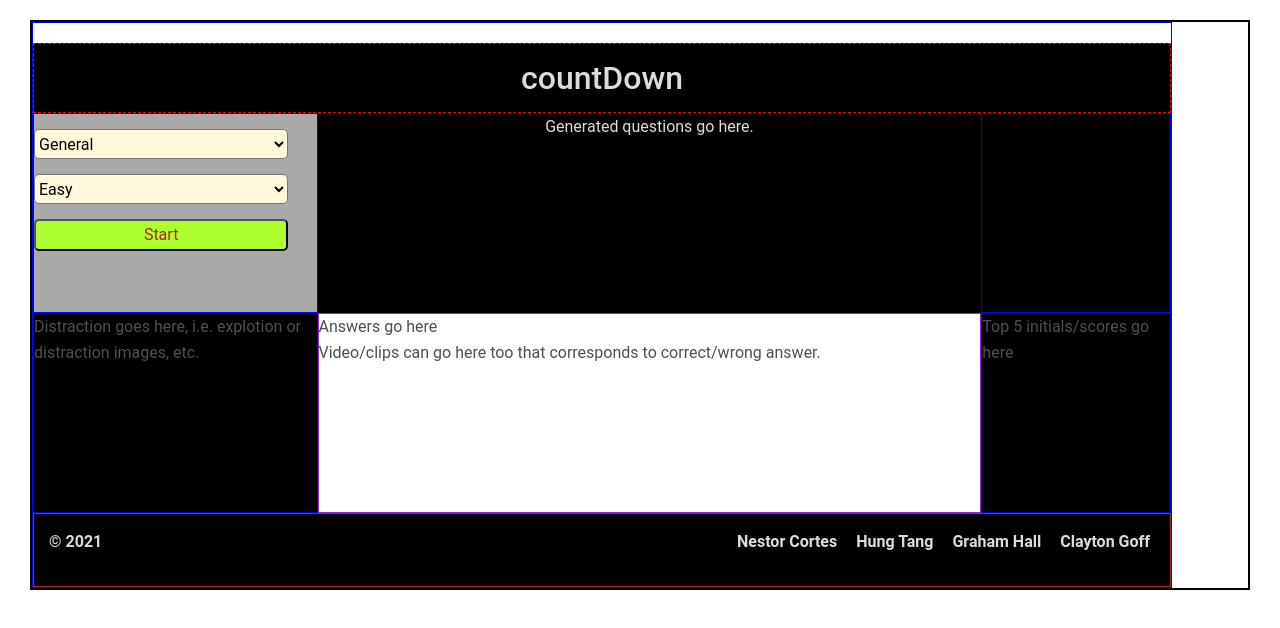
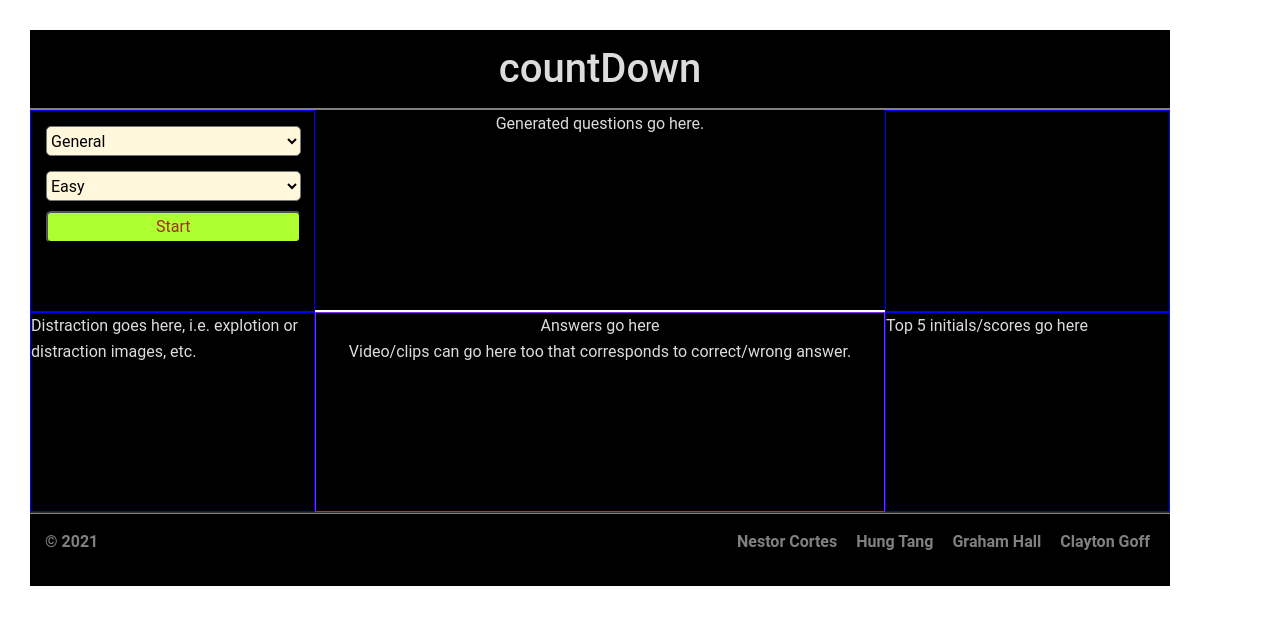
Before and after one commit to ghall89/countdown, a plain HTML site: page index.html in a window 1280 px wide. Drawn offline with nearby package versions, Linux system fonts and the light colour scheme.

Commit message:
re-adjusted column width and up the counter size and background/font color to correspond to the overall theme

```diff
--- a/assets/css/style.css
+++ b/assets/css/style.css
@@ -1,9 +1,7 @@
 body {
-    margin: 20px 30px;
-    border: 2px solid black;
+    margin: 30px;
 }
 .container {
-    border: 1px solid blue;
     width: 100%;
     margin: 0;
 }
@@ -11,13 +9,13 @@ body {
     width: 100%;
 }
 .header-container {
-    margin: 20px 0 0 0;
-    border: 1px dashed red;
-    height: 70px;
+    margin: 0;
+    border-bottom: 2px solid grey;
+    height: 80px;
     background-color: black;
     color: gainsboro;
 }
-.header-container h2 {
+.header-container h1 {
     text-align: center;
     position: relative;
     top: 50%;
@@ -27,11 +25,11 @@ body {
 .filter-group {
     border: 1px solid blue;
     min-height: 200px;
-    background-color: darkgrey;
+    background-color: black;
 }
 #category, #difficulty {
     display: block;
-    margin: 15px 0;
+    margin: 15px 10px 10px 15px;
     width: 90%;
     border-radius: 5px;
     background-color: cornsilk;
@@ -42,6 +40,7 @@ body {
     color: brown;
     border-radius: 5px;
     width: 90%;
+    margin-left: 15px;
 }
 .questions-container {
     border: 1px solid black;
@@ -53,21 +52,33 @@ body {
 .answers-container {
     border: 1px solid blueviolet;
     height: 200px;
+    background-color: black;
+    color: gainsboro;
+    text-align: center;
+}
+.answers-container button {
+    margin-right: 5px;
+    border-radius: 3px;
+}
+.counter-container {
+    background-color: black;
+    border: 1px solid blue;
 }
 .countdown-counter {
-    border: 1px solid blue;
     height: 200px;
     text-align: center;
-    font-size: xx-large;
-    background-color: black;
+    font-size: 4rem;
     color: gainsboro;
     /* position: relative;
     top: 50%;
     left: 50%;
     transform: translate(-50%, -50%); */
 }
-.portfolios {
-    border: 1px solid brown;
+#distraction, #top5 {
+    color: gainsboro;
+}
+.footer {
+    border-top: 2px groove grey;
     display: flex;
     flex-wrap: wrap-reverse;
     justify-content: space-between;
@@ -76,11 +87,10 @@ body {
 #copyright, #contributors {
     margin: 15px;
     font-weight: bold;
-    color: gainsboro;
+    color: grey;
 }
 #contributors a {
-    /* background-color: brown; */
-    color: gainsboro;
+    color: grey;
     padding: 5px;
     margin-left: 5px;
 }
@@ -88,6 +98,3 @@ body {
     background-color: black;
     border: 1px solid blue;
 }
-/* #contributors a:hover {
-    font-size: larger;
-} */
--- a/index.html
+++ b/index.html
@@ -12,7 +12,7 @@
     <div class="container g-0">
         <div class="row g-0">
             <div class="col-12 header-container">
-                <h2>countDown</h2>
+                <h1>countDown</h2>
             </div>
         </div>
 
@@ -36,12 +36,12 @@
                 <button id="start">Start</button>
 
             </div>
-            <div class="col-7">
+            <div class="col-6">
                 <div class="questions-container">
                     Generated questions go here.
                 </div>
             </div>
-            <div class="col-2 counter-countainer">
+            <div class="col-3 counter-container">
                 <div class="countdown-counter">
 
                 </div>
@@ -52,19 +52,19 @@
             <div class="col-3" id="distraction">
                 Distraction goes here, i.e. explotion or distraction images, etc.
             </div>
-            <div class="col-7">
+            <div class="col-6">
                 <div class="answers-container">
                     Answers go here <br>
                     Video/clips can go here too that corresponds to correct/wrong answer.
                 </div>
             </div>
-            <div class="col-2" id="top5">
+            <div class="col-3" id="top5">
                 Top 5 initials/scores go here
             </div>
         </div>
 
         <div class="row g-0">
-            <div class="portfolios">
+            <div class="footer">
                 <div id="copyright">
                     <p>&copy; 2021 </p>
                 </div>
```
